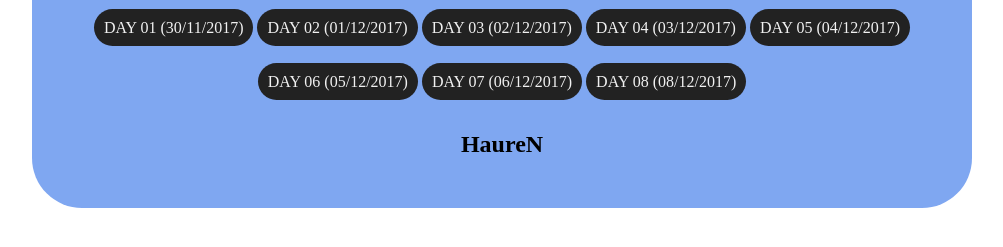
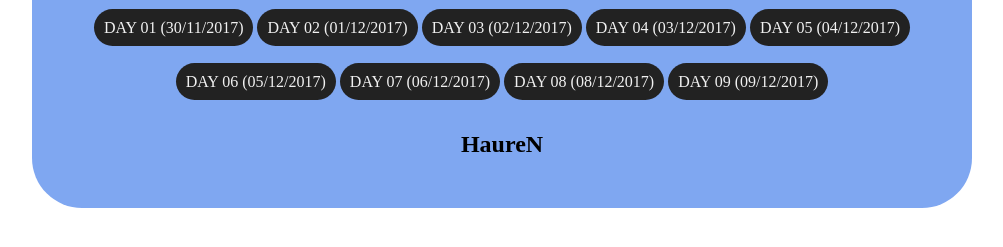
Before and after one commit to huaren/huaren.github.io, a plain HTML site: page index.html in a window 1280 px wide. Shown: the part 151-398 px from the top of the page, without its empty margins (138-1141 px from the left). Drawn offline with Linux system fonts and the light colour scheme.

Commit message:
Update index.html

```diff
--- a/index.html
+++ b/index.html
@@ -39,6 +39,7 @@
       <a href="http://htmlpreview.github.io/?https://raw.githubusercontent.com/huaren/sites/master/Site06/index.html" target="_blank">DAY 06 (05/12/2017)</a>
       <a href="http://htmlpreview.github.io/?https://raw.githubusercontent.com/huaren/sites/master/Site07/index.html" target="_blank">DAY 07 (06/12/2017)</a>
       <a href="http://htmlpreview.github.io/?https://raw.githubusercontent.com/huaren/sites/master/Site08/index.html" target="_blank">DAY 08 (08/12/2017)</a>
+      <a href="http://htmlpreview.github.io/?https://raw.githubusercontent.com/huaren/sites/master/Site08/index.html" target="_blank">DAY 09 (09/12/2017)</a>
 
       <h2>HaureN</h2>
     </div>
```
